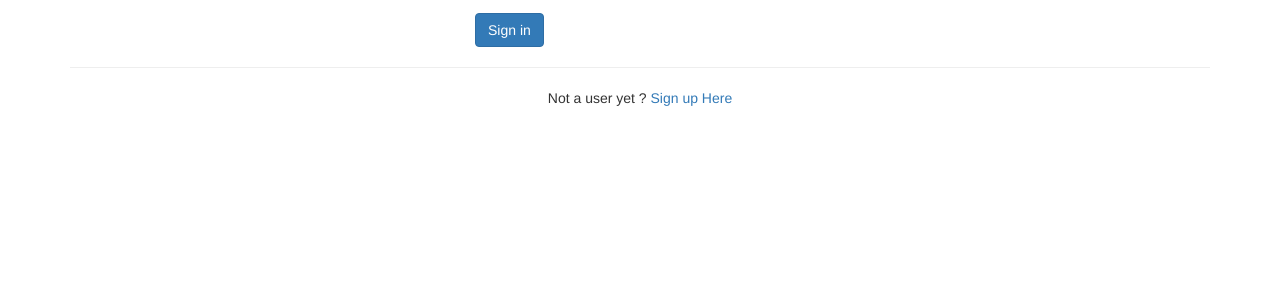
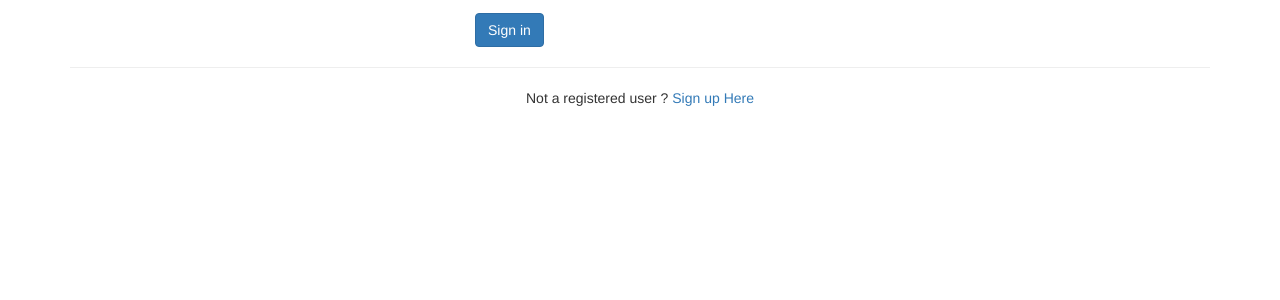
Before and after one commit to flaviojohansson/multi-user-blog, a Python web app: template app/templates/login.html in a window 1280 px wide. Shown: the part 268-568 px from the top of the page. Run offline with Jinja, Linux system fonts and the light colour scheme; the template is opened without the code that fills it, so the values that code supplies are empty; some libraries are stand-ins or nearby versions.

Commit message:
Fix login / sign up pages

```diff
--- a/app/base_handler.py
+++ b/app/base_handler.py
@@ -3,6 +3,7 @@ import webapp2
 import jinja2
 from app.lib.security import make_secure_val, check_secure_val
 from app.models.user import User
+
 
 class BaseHandler(webapp2.RequestHandler):
     '''
--- a/app/templates/login.html
+++ b/app/templates/login.html
@@ -21,6 +21,6 @@
         <button type="submit" class="btn btn-primary">Sign in</button>
     </form>
     <hr />
-    <div class="text-center">Not a user yet ? <a href="/signup">Sign up Here</a></div>
+    <div class="text-center">Not a registered user ? <a href="/signup">Sign up Here</a></div>
 
 {% endblock %}
--- a/app/templates/signup.html
+++ b/app/templates/signup.html
@@ -31,7 +31,7 @@
     </form>
     <hr />
     <div class="text-center">
-    Already a user ? <a href="/login">Sign in Here</a>
+    Already a registered user ? <a href="/login">Login Here</a>
     </div>
 
 {% endblock %}
--- a/main.py
+++ b/main.py
@@ -1,5 +1,6 @@
+import jinja2
 import webapp2
-import jinja2
+
 from app.welcome import Welcome
 from app.signup import Register
 from app.login import Login
```
